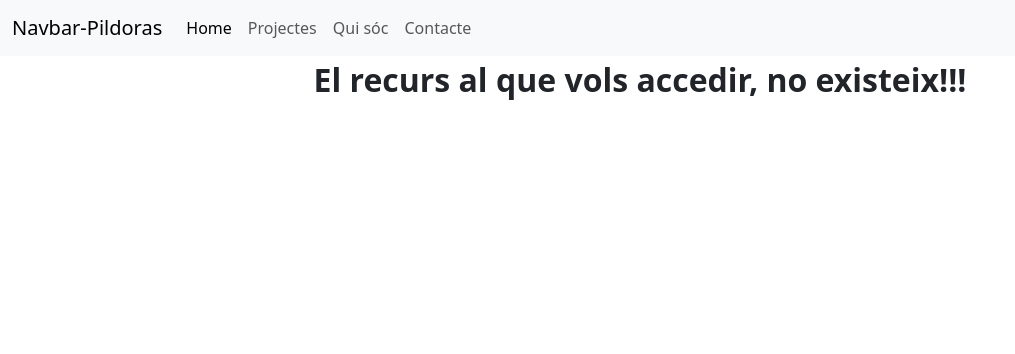
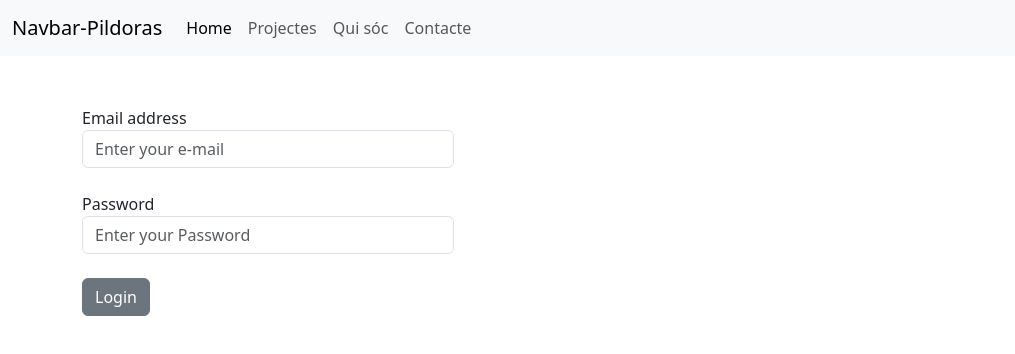
Before and after one commit to jaumevc/angular-pindoles, an Angular app in the folder treballadors-app/: page /login in a window 1280 px wide. Shown: the top 354 px of the page, without its empty margins (0-1015 px from the left). Built offline with nearby package versions, Linux system fonts and the light colour scheme.

Commit message:
video 38 Login I

```diff
--- a/treballadors-app/src/app/app.module.ts
+++ b/treballadors-app/src/app/app.module.ts
@@ -16,6 +16,7 @@ import { ContacteComponentComponent } from './contacte-component/contacte-compon
 import { RouterModule, Routes } from '@angular/router';
 import { ActualitzaComponentComponent } from './actualitza-component/actualitza-component.component';
 import { ErrorPersonalitzatComponent } from './error-personalitzat/error-personalitzat.component';
+import { LoginComponent } from './login/login.component';
 
 const appRoutes:Routes=[
   { path:'', component:HomeComponentComponent},
@@ -24,6 +25,7 @@ const appRoutes:Routes=[
   { path:'contacte', component:ContacteComponentComponent},
   //{ path:'actualitzar', component:ActualitzaComponentComponent},
   { path: 'updatar/:id/:nom/:cognom/:carrec/:sou', component: ActualitzaComponentComponent },
+  { path: 'login', component:LoginComponent },
   { path:'**',component:ErrorPersonalitzatComponent }
 ];
 
@@ -37,7 +39,8 @@ const appRoutes:Routes=[
     QuiSocComponentComponent,
     ContacteComponentComponent,
     ActualitzaComponentComponent,
-    ErrorPersonalitzatComponent
+    ErrorPersonalitzatComponent,
+    LoginComponent
   ],
   imports: [
     BrowserModule,
--- /dev/null
+++ b/treballadors-app/src/app/login/login.component.html
@@ -0,0 +1,23 @@
+<div class="container" style="margin-top: 50px;">
+
+    <form>
+        <div class="form-group col-md-4">
+            <label for="inputEmail">Email address</label>
+            <div>
+                <input type="email" class="form-control" id="inputEmail" name="email" placeholder="Enter your e-mail" />
+            </div>
+        </div>
+        <br/>
+        <div class="form-group col-md-4">
+            <label for="inputPassword">Password</label>
+            <div>
+                <input type="password" class="form-control" id="inputPassword" name="password" placeholder="Enter your Password" />
+            </div>
+        </div>
+        <br/>
+        <div>
+            <input type="submit" class="btn btn-secondary" value="Login" />
+        </div>
+    </form>
+
+</div>
```
Also changed, not shown: treballadors-app/src/app/login/login.component.ts (added, +10 -0 lines), treballadors-app/src/app/login/login.component.css (added), 1 other file (tests, documents, lock files or other folders).
